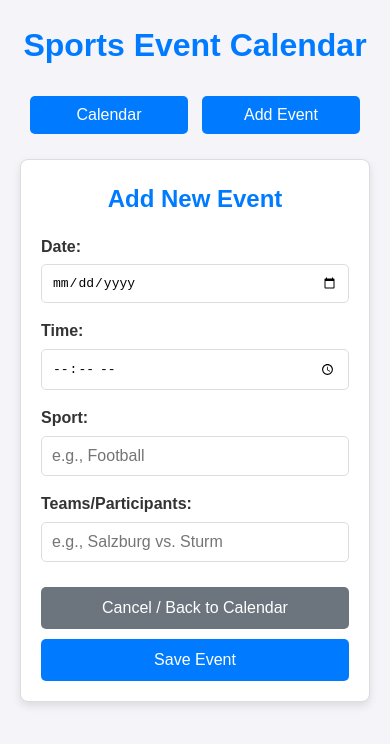
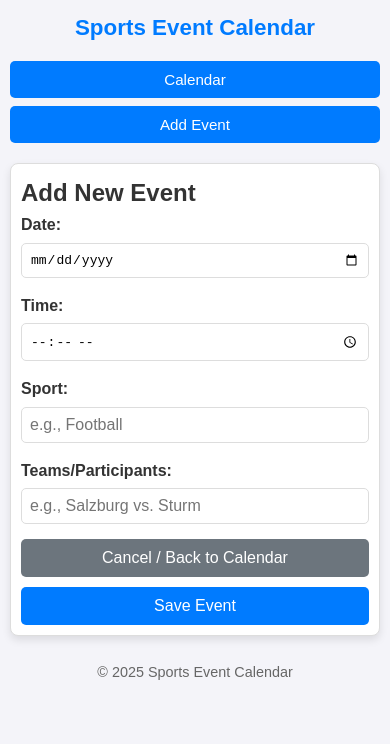
Before and after one commit to enzo-monteiro/sports-calendar-sportsradar-assignment, a plain HTML site: page index.html in a window 390 px wide. Both pictures are taken after a click on the button "Add Event". Drawn offline with Linux system fonts and the light colour scheme.

Commit message:
Task 4 and 5 (Final code)
My media query was already present in task 1; I always add it at the beginning. I made some changes to the CSS to help with very small devices.

NOTE: I realize now that I forgot to add comments along the way. That is a recurring flaw of mine. I don't know why I always forget comments. They will be added in this commit.

```diff
--- a/index.html
+++ b/index.html
@@ -7,18 +7,27 @@
     <link rel="stylesheet" href="style.css">
 </head>
 <body>
+
+    <!-- Header and Navigation -->
+    <header>
         <h1>Sports Event Calendar</h1>
-
         <nav>
+            <!-- Navigation buttons for switching between views -->
             <button id="showCalendar">Calendar</button>
             <button id="addEventButton">Add Event</button>
         </nav>
+    </header>
 
+    <!-- Main content area -->
+    <main>
+
+        <!-- Calendar view: shows the month grid and events -->
         <section id="calendarSection">
             <div class="calendar-header">
                 <span id="monthDisplay"></span>
             </div>
 
+            <!-- Days of the week -->
             <div class="weekdays">
                 <div>Sun</div>
                 <div>Mon</div>
@@ -29,40 +38,60 @@
                 <div>Sat</div>
             </div>
 
+            <!-- Calendar grid (filled dynamically by JS) -->
             <div id="calendar"></div>
         </section>
 
+        <!-- Event detail view: appears when an event is clicked -->
         <section id="detailSection">
             <h2>Event Details</h2>
-        <div id="detailContent">
-        </div>
+            <div id="detailContent"></div>
         </section>
 
+        <!-- Add Event view: form for adding new events -->
         <section id="addEventSection">
             <h2>Add New Event</h2>
+
             <form id="addEventForm">
+                <!-- Date input -->
                 <div class="form-group">
                     <label for="eventDate">Date:</label>
                     <input type="date" id="eventDate" required>
                 </div>
+
+                <!-- Time input -->
                 <div class="form-group">
                     <label for="eventTime">Time:</label>
                     <input type="time" id="eventTime" required>
                 </div>
+
+                <!-- Sport name input -->
                 <div class="form-group">
                     <label for="eventSport">Sport:</label>
                     <input type="text" id="eventSport" placeholder="e.g., Football" required>
                 </div>
+
+                <!-- Teams or participants input -->
                 <div class="form-group">
                     <label for="eventTeams">Teams/Participants:</label>
                     <input type="text" id="eventTeams" placeholder="e.g., Salzburg vs. Sturm" required>
                 </div>
 
+                <!-- Form action buttons -->
                 <button type="button" id="backToAddEvent" class="btn-back">Cancel / Back to Calendar</button>
                 <button type="submit" class="btn-submit">Save Event</button>
             </form>
         </section>
 
+    </main>
+
+    <!-- Footer -->
+    <footer>
+        <p style="text-align:center; margin-top:20px; color:#666;">&copy; 2025 Sports Event Calendar</p>
+    </footer>
+
+    <!-- JavaScript logic for calendar, events, and navigation -->
     <script src="script.js"></script>
+
 </body>
 </html>
--- a/script.js
+++ b/script.js
@@ -1,23 +1,22 @@
+/* =========================
+   DOM Element References
+========================= */
 const calendarEl = document.getElementById('calendar');
 const monthDisplayEl = document.getElementById('monthDisplay');
 const calendarSectionEl = document.getElementById('calendarSection');
 const detailSectionEl = document.getElementById('detailSection');
+const detailContentEl = document.getElementById('detailContent');
 const addEventSectionEl = document.getElementById('addEventSection');
-const detailContentEl = document.getElementById('detailContent');
 
-// Navigation buttons
+/* Navigation buttons */
 const showCalendarBtn = document.getElementById('showCalendar');
 const addEventBtn = document.getElementById('addEventButton');
 const backToAddEventBtn = document.getElementById('backToAddEvent');
 
-const addEventForm = document.getElementById('addEventForm');
-
+/* =========================
+   Data Setup
+========================= */
 const sportsEvents = [
-    {
-        date: '2025-07-18',
-        info: '18:30, Football',
-        fullDescriptor: 'Sat., 18.07.2025, 18:30, Football, Salzburg vs. Sturm'
-    },
     {
         date: '2025-10-23',
         info: '09:45, Ice Hockey',
@@ -25,28 +24,40 @@ const sportsEvents = [
     }
 ];
 
+/* Weekday and month labels */
+const WEEKDAYS = ["Sun", "Mon", "Tue", "Wed", "Thu", "Fri", "Sat"];
 const MONTH_NAMES = ["January", "February", "March", "April", "May", "June", "July", "August", "September", "October", "November", "December"];
 
+/* =========================
+   Helper Functions
+========================= */
+
+/* Converts a date into YYYY-MM-DD format */
 const formatDate = (year, monthIndex, day) => {
     const month = String(monthIndex + 1).padStart(2, '0');
     const dayStr = String(day).padStart(2, '0');
     return `${year}-${month}-${dayStr}`;
 };
 
+/* Finds all events matching a specific date */
 const getEventsForDate = (dateString) => {
     return sportsEvents.filter(event => event.date === dateString);
 };
 
-const showView = (view) => {
-    calendarSectionEl.style.display = view === 'calendar' ? 'block' : 'none';
-    detailSectionEl.style.display = view === 'detail' ? 'block' : 'none';
-    addEventSectionEl.style.display = view === 'addEvent' ? 'block' : 'none';
+/* Controls which section (view) is currently visible */
+const showView = (viewId) => {
+    calendarSectionEl.style.display = viewId === 'calendar' ? 'block' : 'none';
+    detailSectionEl.style.display = viewId === 'detail' ? 'block' : 'none';
+    addEventSectionEl.style.display = viewId === 'addEvent' ? 'block' : 'none';
 };
 
+/* Shortcuts for switching between main views */
 const showCalendarView = () => showView('calendar');
-
 const showAddEventView = () => showView('addEvent');
 
+/* =========================
+   Event Detail View
+========================= */
 const showEventDetail = (event) => {
     showView('detail');
     detailContentEl.innerHTML = '';
@@ -72,6 +83,9 @@ const showEventDetail = (event) => {
     detailContentEl.appendChild(backButton);
 };
 
+/* =========================
+   Calendar Rendering Logic
+========================= */
 const renderCalendar = (year, monthIndex) => {
     calendarEl.innerHTML = '';
 
@@ -83,12 +97,14 @@ const renderCalendar = (year, monthIndex) => {
 
     monthDisplayEl.textContent = `${MONTH_NAMES[monthIndex]} ${year}`;
 
+    /* Add padding cells for days from previous month */
     for (let i = 0; i < firstDayOfMonth; i++) {
         const paddingCell = document.createElement('div');
         paddingCell.className = 'day-cell other-month';
         calendarEl.appendChild(paddingCell);
     }
 
+    /* Build each day cell */
     for (let day = 1; day <= daysInMonth; day++) {
         const dayCell = document.createElement('div');
         dayCell.className = 'day-cell';
@@ -101,26 +117,29 @@ const renderCalendar = (year, monthIndex) => {
         const dateString = formatDate(year, monthIndex, day);
         const dayEvents = getEventsForDate(dateString);
 
+        /* Highlight today */
         if (dateString === currentDayKey) {
             dayCell.classList.add('current-day');
         }
 
+        /* Display event marker if day has an event */
         if (dayEvents.length > 0) {
-            const event = dayEvents[0];
-
             dayCell.classList.add('event-day');
 
             const eventMarker = document.createElement('div');
             eventMarker.className = 'event-marker';
             dayCell.appendChild(eventMarker);
 
+            /* Show first event summary */
             const eventInfo = document.createElement('div');
             eventInfo.className = 'event-info';
-            eventInfo.textContent = event.info;
+            eventInfo.textContent = dayEvents[0].info;
             dayCell.appendChild(eventInfo);
 
-            dayCell.onclick = () => showEventDetail(event);
+            /* Clicking opens event details */
+            dayCell.onclick = () => showEventDetail(dayEvents[0]);
         } else {
+            /* Days without events */
             dayCell.onclick = () => console.log(`No events on ${dateString}`);
         }
 
@@ -128,6 +147,10 @@ const renderCalendar = (year, monthIndex) => {
     }
 };
 
+/* =========================
+   Add Event Form Handling
+========================= */
+const addEventForm = document.getElementById('addEventForm');
 
 addEventForm.addEventListener('submit', (e) => {
     e.preventDefault();
@@ -137,27 +160,37 @@ addEventForm.addEventListener('submit', (e) => {
     const sport = document.getElementById('eventSport').value;
     const teams = document.getElementById('eventTeams').value;
 
+    if (!date || !time || !sport || !teams) {
+        alert('Please fill out all fields before saving.');
+        return;
+    }
+
     const eventObj = {
         date: date,
         info: `${time}, ${sport}`,
         fullDescriptor: `${date}, ${time}, ${sport}, ${teams}`
     };
 
+    /* Add event and refresh the calendar */
     sportsEvents.push(eventObj);
 
     const selectedDate = new Date(date);
     renderCalendar(selectedDate.getFullYear(), selectedDate.getMonth());
 
-    addEventForm.reset();
     showCalendarView();
+    e.target.reset();
 });
 
+/* =========================
+   Navigation Event Listeners
+========================= */
+showCalendarBtn.addEventListener('click', showCalendarView);
+addEventBtn.addEventListener('click', showAddEventView);
+backToAddEventBtn.addEventListener('click', showCalendarView);
 
-showCalendarBtn.onclick = showCalendarView;
-addEventBtn.onclick = showAddEventView;
-backToAddEventBtn.onclick = showCalendarView;
-
-
+/* =========================
+   Initialization
+========================= */
 document.addEventListener('DOMContentLoaded', () => {
     const now = new Date();
     renderCalendar(now.getFullYear(), now.getMonth());
--- a/style.css
+++ b/style.css
@@ -1,3 +1,6 @@
+/* =========================
+   Root Variables & Defaults
+========================= */
 :root {
     --primary-color: #007bff;
     --text-color: #333;
@@ -20,17 +23,26 @@ body {
     padding: 20px;
 }
 
-h1 {
+/* =========================
+   Header & Navigation
+========================= */
+header {
     text-align: center;
     margin-bottom: 20px;
+}
+
+h1 {
+    margin-bottom: 15px;
     color: var(--primary-color);
 }
 
 nav {
-    text-align: center;
-    margin-bottom: 20px;
+    display: flex;
+    justify-content: center;
+    gap: 10px;
 }
 
+/* Main nav buttons */
 nav button {
     padding: 10px 20px;
     background-color: var(--primary-color);
@@ -39,7 +51,6 @@ nav button {
     border-radius: 5px;
     cursor: pointer;
     font-size: 1em;
-    margin: 0 10px;
     transition: background-color 0.3s;
 }
 
@@ -47,25 +58,22 @@ nav button:hover {
     background-color: #0056b3;
 }
 
+/* =========================
+   Calendar Layout
+========================= */
 #calendarSection,
 #detailSection,
 #addEventSection {
     max-width: 900px;
     margin: 0 auto;
-    padding: 20px;
+    padding: 15px;
     background-color: white;
     border: 1px solid var(--border-color);
     border-radius: 8px;
     box-shadow: 0 4px 8px rgba(0, 0, 0, 0.1);
 }
 
-/* --- Hide non-selected views --- */
-#detailSection,
-#addEventSection {
-    display: none;
-}
-
-/* Calendar Header */
+/* Month name display */
 .calendar-header {
     text-align: center;
     font-size: 1.5em;
@@ -74,7 +82,7 @@ nav button:hover {
     color: var(--primary-color);
 }
 
-/* Weekday Row */
+/* Weekday header row */
 .weekdays {
     display: grid;
     grid-template-columns: repeat(7, 1fr);
@@ -86,7 +94,7 @@ nav button:hover {
     padding: 10px 0;
 }
 
-/* Calendar Grid */
+/* Calendar grid for days */
 #calendar {
     display: grid;
     grid-template-columns: repeat(7, 1fr);
@@ -94,6 +102,7 @@ nav button:hover {
     border-bottom: 1px solid var(--border-color);
 }
 
+/* Individual calendar cell */
 .day-cell {
     min-height: 100px;
     border-top: 1px solid var(--border-color);
@@ -101,32 +110,34 @@ nav button:hover {
     padding: 8px;
     text-align: right;
     position: relative;
-    transition: background-color 0.2s;
     cursor: pointer;
     background-color: #fff;
+    transition: background-color 0.2s;
 }
 
 .day-cell:hover:not(.other-month) {
     background-color: #f0f0f5;
 }
 
+/* Days outside the current month */
 .other-month {
     background-color: #e9ecef;
     color: #a0a0a0;
     cursor: default;
 }
 
+/* Date number inside each cell */
 .day-number {
     font-size: 1.2em;
     font-weight: bold;
-    display: block;
 }
 
+/* Day that has at least one event */
 .event-day {
     background-color: #fcece9;
 }
 
-/* Event UI inside day cells */
+/* Small dot marker for event days */
 .event-marker {
     position: absolute;
     bottom: 5px;
@@ -138,6 +149,7 @@ nav button:hover {
     box-shadow: 0 0 3px rgba(0, 0, 0, 0.5);
 }
 
+/* Short event preview inside a day */
 .event-info {
     font-size: 0.7em;
     font-weight: 500;
@@ -147,21 +159,31 @@ nav button:hover {
     overflow: hidden;
     text-overflow: ellipsis;
     margin-top: 5px;
+    line-height: 1.3;
     padding-left: 5px;
 }
 
+/* Highlight today’s date */
 .current-day {
     border: 2px solid var(--event-marker-color);
     background-color: #fff3cd;
 }
 
-/* Detail Page */
+/* =========================
+   Event Details Section
+========================= */
+#detailSection {
+    display: none;
+    padding: 30px;
+}
+
 #detailSection h2 {
     text-align: center;
     color: var(--event-marker-color);
     margin-bottom: 20px;
 }
 
+/* Card-style layout for event details */
 .detail-card {
     padding: 20px;
     border: 1px solid var(--border-color);
@@ -181,17 +203,58 @@ nav button:hover {
     color: var(--text-color);
     padding: 10px 0;
     white-space: pre-wrap;
+    word-break: break-word;
 }
 
-/* Buttons */
-.btn-back, .btn-submit {
+/* =========================
+   Add Event Form
+========================= */
+#addEventSection {
+    display: none;
+    padding: 30px;
+}
+
+.form-group {
+    margin-bottom: 15px;
+}
+
+label {
+    display: block;
+    margin-bottom: 5px;
+    font-weight: bold;
+}
+
+input[type="date"],
+input[type="time"],
+input[type="text"] {
     width: 100%;
-    margin-top: 10px;
-    padding: 12px;
+    padding: 8px;
+    border: 1px solid var(--border-color);
+    border-radius: 5px;
+    font-size: 1em;
+}
+
+/* Form buttons */
+.btn-submit,
+.btn-back {
+    display: block;
+    width: 100%;
+    padding: 10px;
     border: none;
     border-radius: 5px;
     cursor: pointer;
     font-size: 1em;
+    transition: background-color 0.3s;
+    margin-top: 10px;
+}
+
+.btn-submit {
+    background-color: var(--primary-color);
+    color: white;
+}
+
+.btn-submit:hover {
+    background-color: #0056b3;
 }
 
 .btn-back {
@@ -203,46 +266,28 @@ nav button:hover {
     background-color: #5a6268;
 }
 
-.btn-submit {
-    background-color: var(--primary-color);
-    color: white;
+/* =========================
+   Footer
+========================= */
+footer {
+    text-align: center;
+    margin-top: 25px;
+    color: #666;
+    font-size: 0.9em;
 }
 
-.btn-submit:hover {
-    background-color: #0056b3;
-}
+/* =========================
+   Responsive Adjustments
+========================= */
+@media (max-width: 768px) {
+    nav {
+        flex-direction: column;
+        gap: 8px;
+    }
 
-/* Add Event Form Layout */
-#addEventSection h2 {
-    text-align: center;
-    margin-bottom: 15px;
-    color: var(--primary-color);
-}
-
-#addEventForm .form-group {
-    margin-bottom: 15px;
-}
-
-#addEventForm label {
-    font-weight: bold;
-    display: block;
-    margin-bottom: 5px;
-}
-
-#addEventForm input {
-    width: 100%;
-    padding: 10px;
-    border: 1px solid var(--border-color);
-    border-radius: 5px;
-    font-size: 1em;
-}
-
-/* Mobile */
-@media (max-width: 600px) {
     .day-cell {
-        min-height: 70px;
+        min-height: 80px;
         font-size: 0.9em;
-        padding: 5px;
     }
 
     .day-number {
@@ -253,8 +298,28 @@ nav button:hover {
         font-size: 0.65em;
     }
 
-    nav button {
-        width: 45%;
-        margin: 5px;
+    #calendarSection,
+    #addEventSection,
+    #detailSection {
+        padding: 10px;
     }
 }
+
+@media (max-width: 480px) {
+    body {
+        padding: 10px;
+    }
+
+    nav button {
+        width: 100%;
+        font-size: 0.95em;
+    }
+
+    h1 {
+        font-size: 1.4em;
+    }
+
+    .calendar-header {
+        font-size: 1.2em;
+    }
+}
```
Lines whose indentation alone changed are shown as unchanged.
